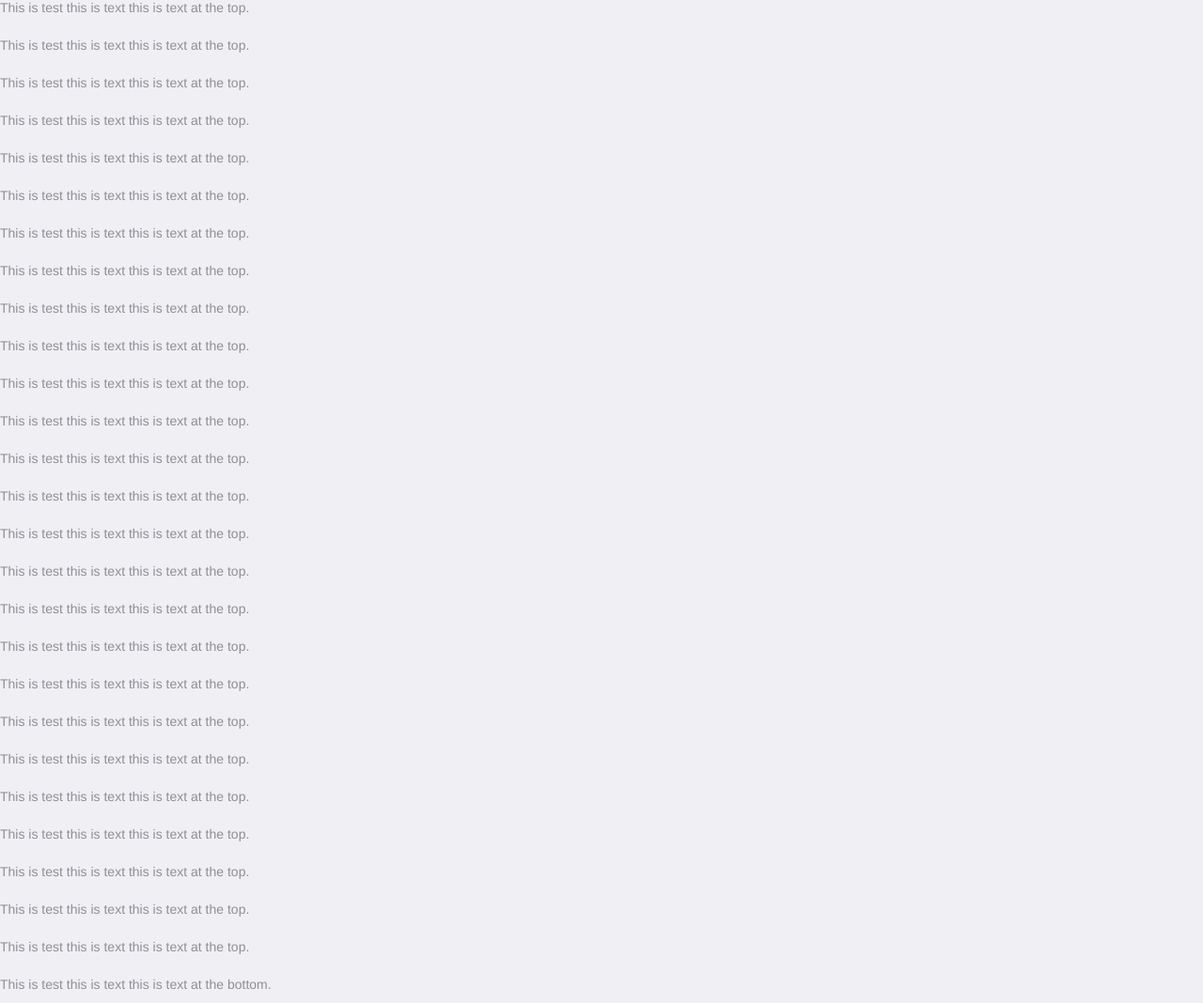
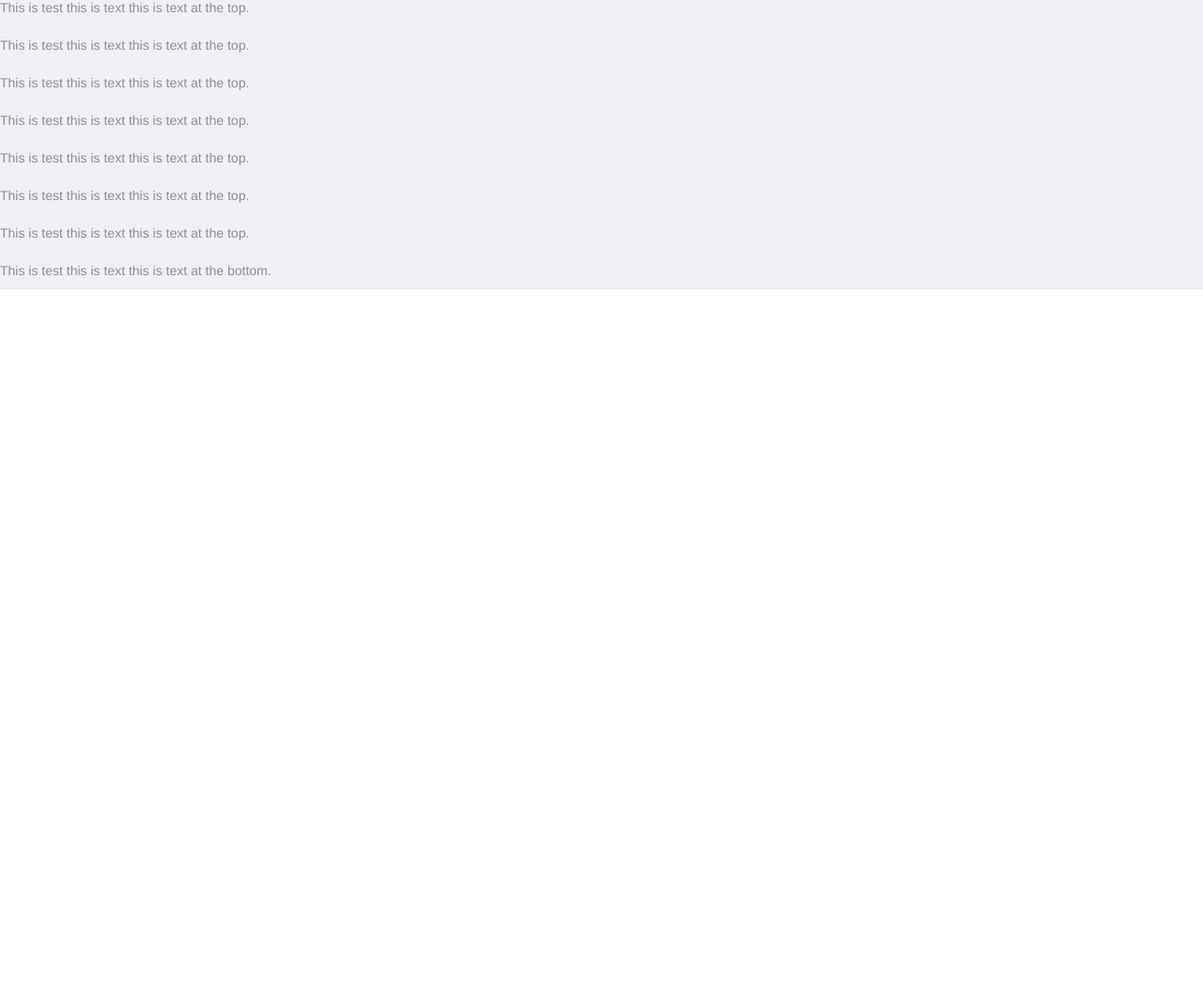
Before and after one commit to windtony/WebApp, a plain HTML site: page sticky-header.html in a window 1280 px wide. Shown: the part 1516-2584 px from the top of the page at 94% size. After the commit the page ends 1824 px from the top, so only its background shows below. Drawn offline with Linux system fonts and the light colour scheme; a script that the page names is missing.

Commit message:
HTML5开发总结

```diff
--- a/sticky-header.html
+++ b/sticky-header.html
@@ -92,25 +92,6 @@
   <p>This is test this is text this is text at the top.</p>
   <p>This is test this is text this is text at the top.</p>
   <p>This is test this is text this is text at the top.</p>
-  <p>This is test this is text this is text at the top.</p>
-  <p>This is test this is text this is text at the top.</p>
-  <p>This is test this is text this is text at the top.</p>
-  <p>This is test this is text this is text at the top.</p>
-  <p>This is test this is text this is text at the top.</p>
-  <p>This is test this is text this is text at the top.</p>
-  <p>This is test this is text this is text at the top.</p>
-  <p>This is test this is text this is text at the top.</p>
-  <p>This is test this is text this is text at the top.</p>
-  <p>This is test this is text this is text at the top.</p>
-  <p>This is test this is text this is text at the top.</p>
-  <p>This is test this is text this is text at the top.</p>
-  <p>This is test this is text this is text at the top.</p>
-  <p>This is test this is text this is text at the top.</p>
-  <p>This is test this is text this is text at the top.</p>
-  <p>This is test this is text this is text at the top.</p>
-  <p>This is test this is text this is text at the top.</p>
-  <p>This is test this is text this is text at the top.</p>
-  <p>This is test this is text this is text at the top.</p>
   <p>This is test this is text this is text at the bottom.</p>
 	</section>
 	<script type="text/javascript" src="js/mui.min.js"></script>
```
Also changed, not shown: index.html (+3 -5 lines), img/android.png, img/apple.png, manifest.json, 1 other file.
